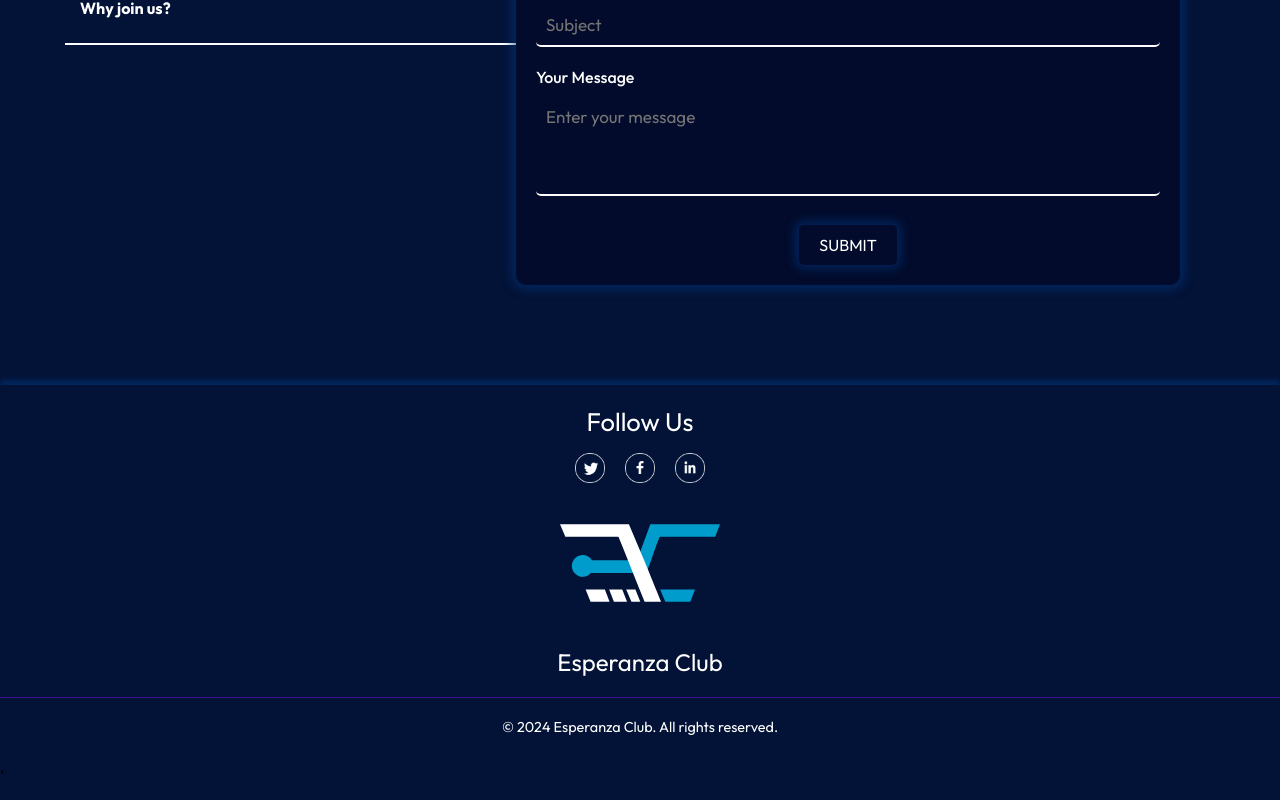
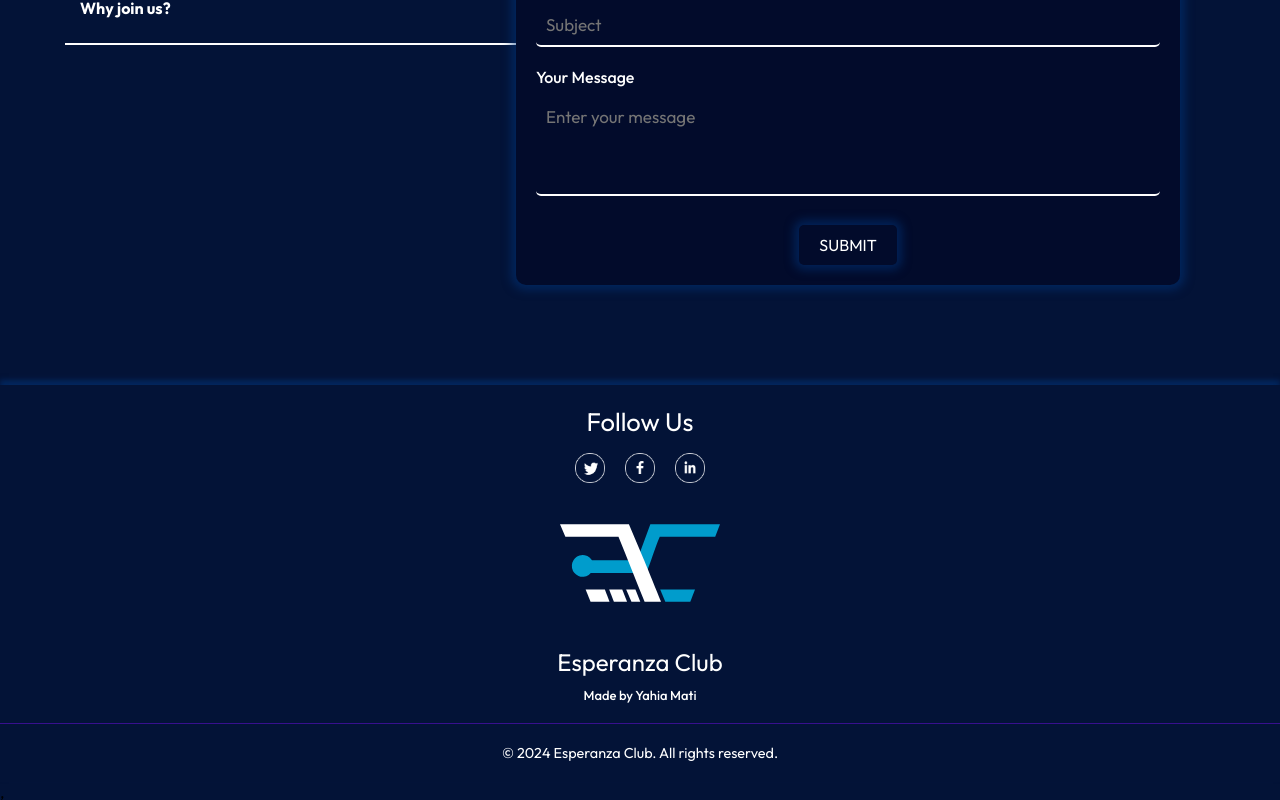
Before and after one commit to yahyamati/Esperanza_SIte_Web, a React (Vite) app: page / in a window 1280 px wide. Shown: the part 2639-3439 px from the top of the page. Before the commit the page ends 3415 px from the top, so only its background shows below. Built offline with nearby package versions, Linux system fonts and the light colour scheme.

Commit message:
make a contact form

```diff
--- a/src/Componenent/Footer/Footer.css
+++ b/src/Componenent/Footer/Footer.css
@@ -4,6 +4,12 @@
     padding: 20px 0;
     text-align: center;
     box-shadow: 0 -5px 5px rgba(0, 56, 129, 0.5);
+  }
+
+  .footer .madeby{
+    padding-top: 10px;
+    font-size: 13px;
+    font-weight: 500;
   }
 
   .footer-container {
--- a/src/Componenent/Footer/Footer.jsx
+++ b/src/Componenent/Footer/Footer.jsx
@@ -19,6 +19,7 @@ const Footer = () => {
           <p className="footer-text">Esperanza Club</p>
         </div>
       </div>
+      <p className='madeby'>Made by Yahia Mati</p>
       <hr className="footer-divider" />
       <div className="footer-copyright">
         <p>© 2024 Esperanza Club. All rights reserved.</p>
--- a/src/Componenent/Sliders/Sliders.css
+++ b/src/Componenent/Sliders/Sliders.css
@@ -23,8 +23,6 @@
     border-end-start-radius:0 ;
     border-bottom-right-radius: 0;
     border-bottom: none;
-
-
 
 }
 
```
